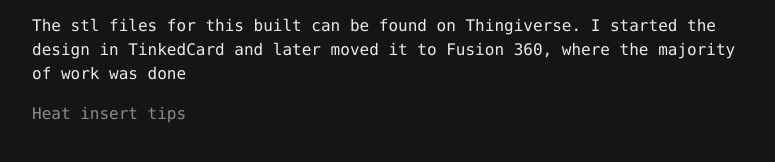
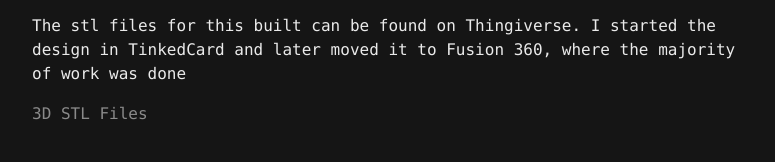
Before and after one commit to msglab/msglab, a Jekyll site: the page html/msg.html, which Jekyll copies as it is, in a window 1280 px wide and 900 px high, scrolled down 2768 px. Shown: the part 694-856 px from the top of the window, without its empty margins (433-1208 px from the left). Built offline with Jekyll 4.4.1, drawn with Linux system fonts in a browser that asks for light colours; nearby versions of some CDN libraries; library files that are not in the unit come from our copies.

Commit message:
Update msg.html

```diff
--- a/html/msg.html
+++ b/html/msg.html
@@ -114,7 +114,7 @@ font-family: Monaco, Bitstream Vera Sans Mono, Lucida Console, Terminal, monospa
         <img src="/img/right.jpeg" class= "blog-image" alt="right shot of msg" >
         <h2 id= "3dfiles">3D Files</h2>
         <p>The stl files for this built can be found on Thingiverse. I started the design in TinkedCard and later moved it to Fusion 360, where the majority of work was done</p>
-        <p><a href="https://www.thingiverse.com/thing:4617003" target="_blank" class="blog-link">Heat insert tips</a></p>
+        <p><a href="https://www.thingiverse.com/thing:4617003" target="_blank" class="blog-link">3D STL Files</a></p>
         <p>&nbsp;</p>
         <br>
       </div>
```
